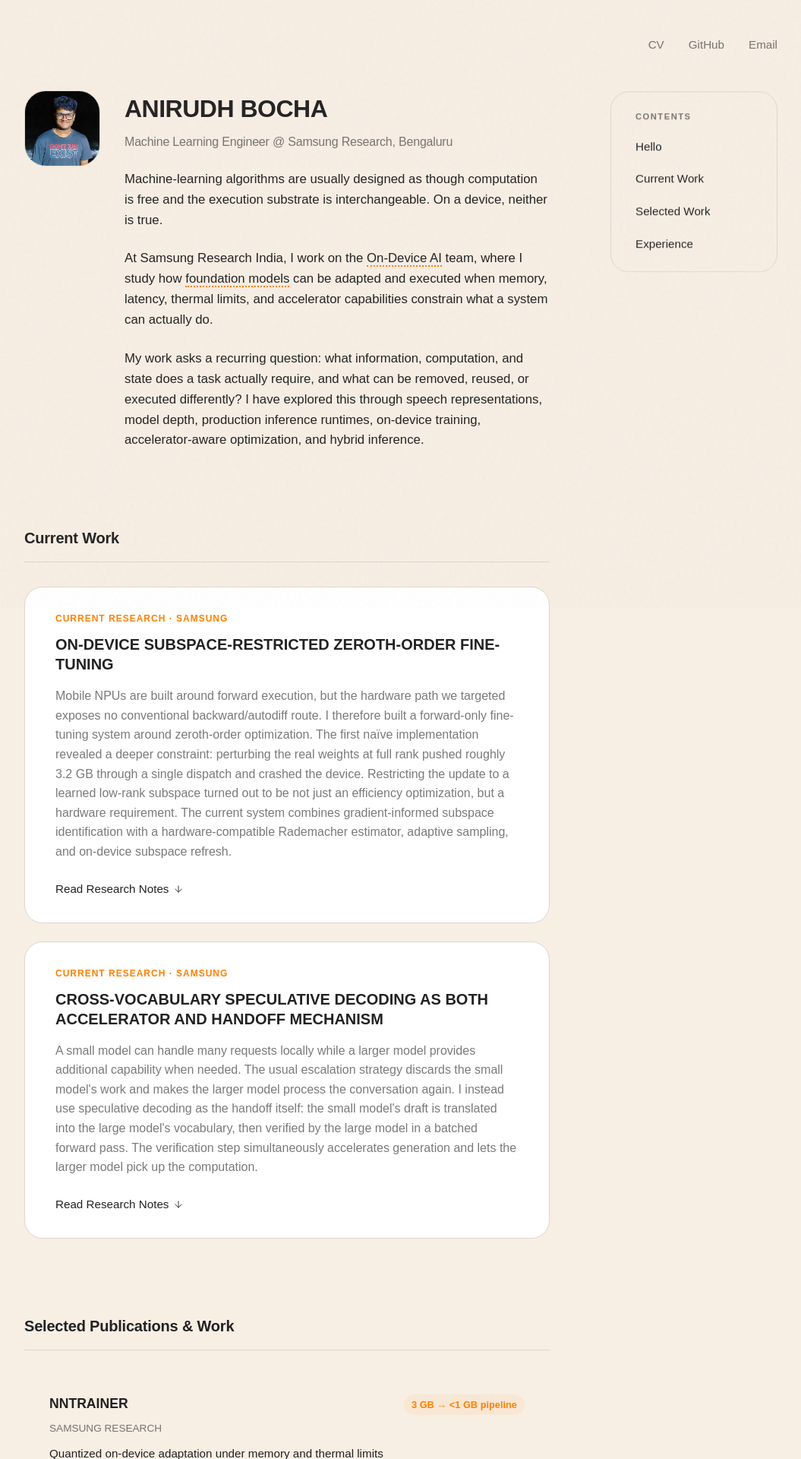
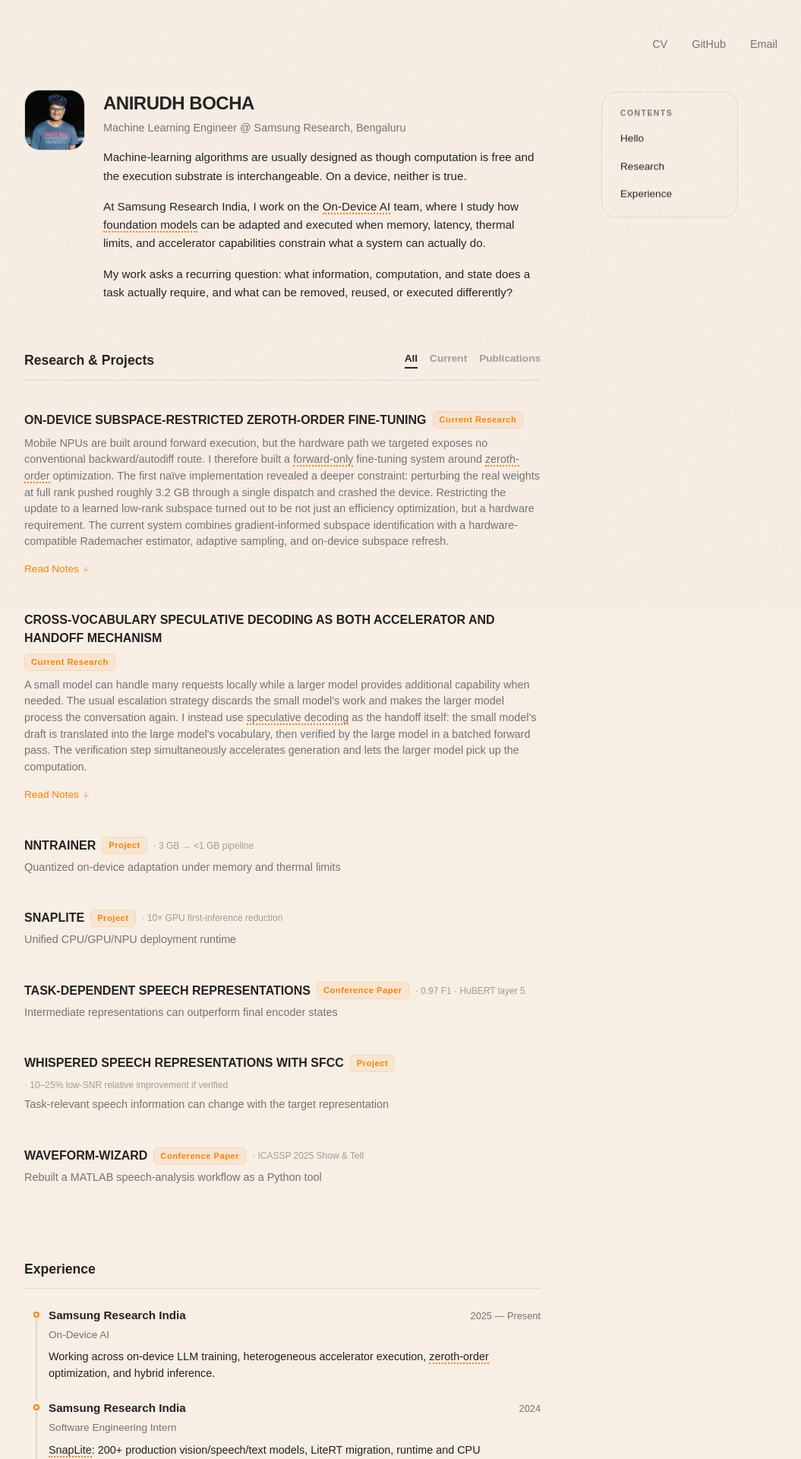
Before and after one commit to Anirudh1023/Anirudh1023.github.io, a Next.js app: page / in a window 1280 px wide. Shown: the top 1920 px of the page at 76% size, without its empty margins (112-1167 px from the left). Built offline with nearby package versions, Linux system fonts and the light colour scheme; a web font is replaced by a local one.

Commit message:
Ultra-compact Jivitesh-style redesign with tooltips, timeline, badges, and tabs

```diff
--- a/src/app/page.tsx
+++ b/src/app/page.tsx
@@ -6,6 +6,30 @@ import { siteContent } from "@/content/site";
 import { ResearchArticleModal } from "@/components/research/ArticleModal/ResearchArticleModal";
 import { AnimatePresence, motion } from "framer-motion";
 import { Icon2T } from "@/components/knockout/icons/Icons2T";
+
+const TOOLTIPS: Record<string, string> = {
+  "NNTrainer": "Samsung's open-source on-device Gen AI runtime.",
+  "zeroth-order": "Optimizing models without analytical gradients, using only forward passes.",
+  "speculative decoding": "Accelerating generation by using a small model to draft tokens and a large model to verify them.",
+  "HuBERT": "A self-supervised speech model that learns representations from raw audio.",
+  "Wav2Vec2.0": "A self-supervised speech model that learns representations from raw audio.",
+  "SnapLite": "Samsung's unified on-device deployment runtime.",
+  "forward-only": "Execution that does not use a backward pass (autodiff)."
+};
+
+function renderTextWithTooltips(text: string) {
+  const keys = Object.keys(TOOLTIPS).sort((a, b) => b.length - a.length);
+  const regex = new RegExp(`\\b(${keys.join('|')})\\b`, 'gi');
+  const parts = text.split(regex);
+
+  return parts.map((part, i) => {
+    const key = keys.find(k => k.toLowerCase() === part.toLowerCase());
+    if (key) {
+      return <Tooltip key={i} content={TOOLTIPS[key]}>{part}</Tooltip>;
+    }
+    return <span key={i}>{part}</span>;
+  });
+}
 
 function Tooltip({ children, content }: { children: React.ReactNode, content: React.ReactNode }) {
   const [show, setShow] = useState(false);
@@ -22,9 +46,9 @@ function Tooltip({ children, content }: { children: React.ReactNode, content: Re
             initial={{ opacity: 0, y: 5 }} animate={{ opacity: 1, y: 0 }} exit={{ opacity: 0, y: 5 }}
             style={{
               position: "absolute", bottom: "100%", left: "50%", transform: "translateX(-50%)",
-              marginBottom: 12, padding: "16px", background: KO.surface, border: `1px solid ${KO.border}`,
-              borderRadius: 16, fontSize: "0.85rem", color: KO.text, width: 280, zIndex: 100,
-              boxShadow: "0 12px 32px rgba(0,0,0,0.06)", pointerEvents: "none",
+              marginBottom: 10, padding: "12px 16px", background: KO.surface, border: `1px solid ${KO.border}`,
+              borderRadius: 12, fontSize: "0.8rem", color: KO.text, width: 240, zIndex: 100,
+              boxShadow: "0 8px 24px rgba(0,0,0,0.06)", pointerEvents: "none",
               fontWeight: 400, letterSpacing: 0, lineHeight: 1.5, whiteSpace: "normal"
             }}
           >
@@ -36,13 +60,34 @@ function Tooltip({ children, content }: { children: React.ReactNode, content: Re
   );
 }
 
+function Badge({ children }: { children: React.ReactNode }) {
+  return (
+    <span style={{
+      fontSize: "0.7rem",
+      padding: "2px 8px",
+      borderRadius: 6,
+      background: "rgba(255, 128, 0, 0.08)",
+      color: KO.accent,
+      border: `1px solid rgba(255, 128, 0, 0.15)`,
+      fontWeight: 600,
+      letterSpacing: "0.5px"
+    }}>
+      {children}
+    </span>
+  );
+}
+
 export default function Home() {
   const [activeModalId, setActiveModalId] = useState<string | null>(null);
+  const [activeTab, setActiveTab] = useState<"All" | "Current" | "Publications">("All");
 
   const activeArticleData =
     siteContent.projects.find(p => p.id === activeModalId) ||
     siteContent.selectedWork.find(w => w.id === activeModalId) ||
     null;
+
+  const displayProjects = activeTab === "All" || activeTab === "Current" ? siteContent.projects : [];
+  const displayWork = activeTab === "All" || activeTab === "Publications" ? siteContent.selectedWork : [];
 
   return (
     <main style={{ minHeight: "100vh", background: KO.bgPrimary, color: KO.text, overflow: activeModalId ? "hidden" : "auto", fontFamily: "'Satoshi-Variable', 'Satoshi', sans-serif" }}>
@@ -50,138 +95,158 @@ export default function Home() {
       {/* HEADER */}
       <header style={{ maxWidth: 1040, margin: "0 auto", padding: "48px 24px 32px 24px", display: "flex", justifyContent: "flex-end", alignItems: "center" }}>
         <div style={{ display: "flex", gap: 32 }}>
-          <a href={siteContent.identity.links.cv} target="_blank" style={{ color: KO.textDim, textDecoration: "none", fontSize: "0.95rem", fontWeight: 500, transition: "color 0.2s" }} onMouseOver={e => e.currentTarget.style.color = KO.text} onMouseOut={e => e.currentTarget.style.color = KO.textDim}>CV</a>
-          <a href={siteContent.identity.links.github} target="_blank" style={{ color: KO.textDim, textDecoration: "none", fontSize: "0.95rem", fontWeight: 500, transition: "color 0.2s" }} onMouseOver={e => e.currentTarget.style.color = KO.text} onMouseOut={e => e.currentTarget.style.color = KO.textDim}>GitHub</a>
-          <a href={siteContent.identity.links.email} style={{ color: KO.textDim, textDecoration: "none", fontSize: "0.95rem", fontWeight: 500, transition: "color 0.2s" }} onMouseOver={e => e.currentTarget.style.color = KO.text} onMouseOut={e => e.currentTarget.style.color = KO.textDim}>Email</a>
+          <a href={siteContent.identity.links.cv} target="_blank" style={{ color: KO.textDim, textDecoration: "none", fontSize: "0.9rem", fontWeight: 500, transition: "color 0.2s" }} onMouseOver={e => e.currentTarget.style.color = KO.text} onMouseOut={e => e.currentTarget.style.color = KO.textDim}>CV</a>
+          <a href={siteContent.identity.links.github} target="_blank" style={{ color: KO.textDim, textDecoration: "none", fontSize: "0.9rem", fontWeight: 500, transition: "color 0.2s" }} onMouseOver={e => e.currentTarget.style.color = KO.text} onMouseOut={e => e.currentTarget.style.color = KO.textDim}>GitHub</a>
+          <a href={siteContent.identity.links.email} style={{ color: KO.textDim, textDecoration: "none", fontSize: "0.9rem", fontWeight: 500, transition: "color 0.2s" }} onMouseOver={e => e.currentTarget.style.color = KO.text} onMouseOut={e => e.currentTarget.style.color = KO.textDim}>Email</a>
         </div>
       </header>
 
       <div style={{ maxWidth: 1040, margin: "0 auto", padding: "0 24px", paddingBottom: 120, display: "flex", gap: 80, alignItems: "flex-start" }}>
 
         {/* MAIN CONTENT */}
-        <div style={{ flex: 1, maxWidth: 720 }}>
+        <div style={{ flex: 1, maxWidth: 680 }}>
 
           {/* HERO */}
-          <section id="hello" style={{ marginBottom: 100, paddingTop: 16 }}>
-            <div style={{ display: "flex", gap: 32, alignItems: "flex-start", flexWrap: "wrap" }}>
-              <div style={{ width: 100, height: 100, borderRadius: 28, overflow: "hidden", flexShrink: 0, border: `1px solid ${KO.border}` }}>
+          <section id="hello" style={{ marginBottom: 64, paddingTop: 16 }}>
+            <div style={{ display: "flex", gap: 24, alignItems: "flex-start", flexWrap: "wrap" }}>
+              <div style={{ width: 80, height: 80, borderRadius: 20, overflow: "hidden", flexShrink: 0, border: `1px solid ${KO.border}` }}>
                 <img src="/profile.jpg" alt="Anirudh Bocha" style={{ width: "100%", height: "100%", objectFit: "cover" }} />
               </div>
               <div style={{ flex: 1, minWidth: 280 }}>
-                <h1 style={{ fontSize: "2rem", fontWeight: 700, margin: "0 0 8px 0", letterSpacing: "-0.5px", color: KO.text }}>
+                <h1 style={{ fontSize: "1.5rem", fontWeight: 700, margin: "0 0 4px 0", letterSpacing: "-0.5px", color: KO.text }}>
                   {siteContent.identity.name}
                 </h1>
-                <div style={{ fontSize: "1rem", color: KO.textDim, fontWeight: 500, marginBottom: 24, letterSpacing: "-0.2px" }}>
+                <div style={{ fontSize: "0.9rem", color: KO.textDim, fontWeight: 500, marginBottom: 16 }}>
                   Machine Learning Engineer @ Samsung Research, Bengaluru
                 </div>
-                <div style={{ display: "flex", flexDirection: "column", gap: 24 }}>
-                  <p style={{ fontSize: "1.05rem", color: KO.text, lineHeight: 1.6, margin: 0 }}>
+                <div style={{ display: "flex", flexDirection: "column", gap: 16 }}>
+                  <p style={{ fontSize: "0.95rem", color: KO.text, lineHeight: 1.6, margin: 0 }}>
                     Machine-learning algorithms are usually designed as though computation is free and the execution substrate is interchangeable. On a device, neither is true.
                   </p>
-                  <p style={{ fontSize: "1.05rem", color: KO.text, lineHeight: 1.6, margin: 0 }}>
-                    At Samsung Research India, I work on the <Tooltip content="Running machine learning directly on mobile chips (CPUs, GPUs, NPUs) rather than servers, optimizing for power, memory, and thermal limits.">On-Device AI</Tooltip> team, where I study how <Tooltip content="Large, general-purpose models like LLMs that require significant adaptation to run efficiently.">foundation models</Tooltip> can be adapted and executed when memory, latency, thermal limits, and accelerator capabilities constrain what a system can actually do.
+                  <p style={{ fontSize: "0.95rem", color: KO.text, lineHeight: 1.6, margin: 0 }}>
+                    At Samsung Research India, I work on the <Tooltip content="Running ML directly on mobile chips (CPUs, GPUs, NPUs) rather than servers.">On-Device AI</Tooltip> team, where I study how <Tooltip content="Large, general-purpose models like LLMs that require significant adaptation.">foundation models</Tooltip> can be adapted and executed when memory, latency, thermal limits, and accelerator capabilities constrain what a system can actually do.
                   </p>
-                  <p style={{ fontSize: "1.05rem", color: KO.text, lineHeight: 1.6, margin: 0 }}>
-                    My work asks a recurring question: what information, computation, and state does a task actually require, and what can be removed, reused, or executed differently? I have explored this through speech representations, model depth, production inference runtimes, on-device training, accelerator-aware optimization, and hybrid inference.
+                  <p style={{ fontSize: "0.95rem", color: KO.text, lineHeight: 1.6, margin: 0 }}>
+                    My work asks a recurring question: what information, computation, and state does a task actually require, and what can be removed, reused, or executed differently?
                   </p>
                 </div>
               </div>
             </div>
           </section>
 
-          {/* CURRENT WORK */}
-          <section id="current-work" style={{ marginBottom: 100 }}>
-            <h2 style={{ fontSize: "1.25rem", fontWeight: 700, margin: "0 0 32px 0", borderBottom: `1px solid ${KO.border}`, paddingBottom: 16, color: KO.text, letterSpacing: "-0.2px" }}>
-              Current Work
-            </h2>
-            <div style={{ display: "flex", flexDirection: "column", gap: 24 }}>
-              {siteContent.projects.map(proj => (
+          {/* RESEARCH & PROJECTS (Combined with Tabs) */}
+          <section id="research" style={{ marginBottom: 80 }}>
+            <div style={{ display: "flex", justifyContent: "space-between", alignItems: "center", borderBottom: `1px solid ${KO.border}`, paddingBottom: 12, marginBottom: 24 }}>
+              <h2 style={{ fontSize: "1.1rem", fontWeight: 700, margin: 0, color: KO.text }}>
+                Research & Projects
+              </h2>
+              <div style={{ display: "flex", gap: 16 }}>
+                {(["All", "Current", "Publications"] as const).map(tab => (
+                  <button
+                    key={tab}
+                    onClick={() => setActiveTab(tab)}
+                    style={{
+                      background: "none", border: "none", padding: 0, cursor: "pointer",
+                      fontSize: "0.85rem", fontWeight: 600,
+                      color: activeTab === tab ? KO.text : KO.textMute,
+                      borderBottom: activeTab === tab ? `2px solid ${KO.text}` : "2px solid transparent",
+                      paddingBottom: 4
+                    }}
+                  >
+                    {tab}
+                  </button>
+                ))}
+              </div>
+            </div>
+
+            <div style={{ display: "flex", flexDirection: "column", gap: 12 }}>
+
+              {/* CURRENT PROJECTS */}
+              {displayProjects.map(proj => (
                 <div
                   key={proj.id}
                   onClick={() => setActiveModalId(proj.id)}
                   style={{
-                    background: KO.surface,
-                    borderRadius: 24,
-                    border: `1px solid ${KO.border}`,
-                    padding: "32px 40px",
+                    padding: "16px",
+                    borderRadius: 16,
                     cursor: "pointer",
-                    transition: "transform 0.2s, box-shadow 0.2s"
+                    transition: "background 0.2s",
+                    marginLeft: -16,
+                    marginRight: -16
                   }}
-                  onMouseOver={(e) => { e.currentTarget.style.transform = "translateY(-2px)"; e.currentTarget.style.boxShadow = `0 12px 32px rgba(0,0,0,0.03)` }}
-                  onMouseOut={(e) => { e.currentTarget.style.transform = "none"; e.currentTarget.style.boxShadow = "none" }}
-                  className="mobile-padding"
+                  onMouseOver={(e) => { e.currentTarget.style.background = KO.surface; }}
+                  onMouseOut={(e) => { e.currentTarget.style.background = "transparent"; }}
                 >
-                  <div style={{ fontSize: "0.75rem", fontWeight: 600, color: KO.accent, marginBottom: 12, textTransform: "uppercase", letterSpacing: "1px" }}>
-                    {proj.category}
+                  <div style={{ display: "flex", gap: 8, alignItems: "center", marginBottom: 8, flexWrap: "wrap" }}>
+                    <h3 style={{ fontSize: "1rem", fontWeight: 700, margin: 0, color: KO.text }}>
+                      {proj.title}
+                    </h3>
+                    <Badge>{proj.category.includes("CURRENT") ? "Current Research" : proj.category}</Badge>
                   </div>
-                  <h3 style={{ fontSize: "1.25rem", fontWeight: 600, margin: "0 0 16px 0", lineHeight: 1.3, color: KO.text }}>
-                    {proj.title}
-                  </h3>
-                  <p style={{ fontSize: "1rem", color: KO.textDim, lineHeight: 1.6, margin: "0 0 24px 0" }}>
-                    {proj.homepageSummary}
+                  <p style={{ fontSize: "0.9rem", color: KO.textDim, lineHeight: 1.5, margin: "0 0 12px 0" }}>
+                    {renderTextWithTooltips(proj.homepageSummary)}
                   </p>
-                  <div style={{ display: "inline-flex", alignItems: "center", gap: 6, color: KO.text, fontWeight: 500, fontSize: "0.95rem" }}>
-                    Read Research Notes <Icon2T name="arrow" size={14} primary={KO.text} secondary="transparent" style={{ transform: "rotate(90deg)" }} />
+                  <div style={{ fontSize: "0.85rem", color: KO.accent, fontWeight: 500, display: "inline-flex", alignItems: "center", gap: 4 }}>
+                    Read Notes <Icon2T name="arrow" size={10} primary={KO.accent} secondary="transparent" style={{ transform: "rotate(90deg)" }} />
                   </div>
                 </div>
               ))}
-            </div>
-          </section>
 
-          {/* SELECTED WORK */}
-          <section id="selected-work" style={{ marginBottom: 100 }}>
-            <h2 style={{ fontSize: "1.25rem", fontWeight: 700, margin: "0 0 32px 0", borderBottom: `1px solid ${KO.border}`, paddingBottom: 16, color: KO.text, letterSpacing: "-0.2px" }}>
-              Selected Publications & Work
-            </h2>
-            <div style={{ display: "flex", flexDirection: "column", gap: 16 }}>
-              {siteContent.selectedWork.map(work => (
+              {/* SELECTED WORK */}
+              {displayWork.map(work => (
                 <div
                   key={work.id}
                   onClick={() => setActiveModalId(work.id)}
                   style={{
-                    background: KO.bgPrimary, /* Blends in by default */
-                    border: `1px solid transparent`,
-                    borderRadius: 20,
-                    padding: "24px 32px",
+                    padding: "16px",
+                    borderRadius: 16,
                     cursor: "pointer",
-                    transition: "all 0.2s"
+                    transition: "background 0.2s",
+                    marginLeft: -16,
+                    marginRight: -16
                   }}
-                  onMouseOver={(e) => { e.currentTarget.style.background = KO.surface; e.currentTarget.style.border = `1px solid ${KO.border}`; }}
-                  onMouseOut={(e) => { e.currentTarget.style.background = KO.bgPrimary; e.currentTarget.style.border = `1px solid transparent`; }}
-                  className="mobile-padding"
+                  onMouseOver={(e) => { e.currentTarget.style.background = KO.surface; }}
+                  onMouseOut={(e) => { e.currentTarget.style.background = "transparent"; }}
                 >
-                  <h3 style={{ fontSize: "1.1rem", fontWeight: 600, margin: "0 0 8px 0", display: "flex", justifyContent: "space-between", alignItems: "baseline", flexWrap: "wrap", gap: 8, color: KO.text }}>
-                    <span>{work.title}</span>
-                    <span style={{ fontSize: "0.8rem", color: KO.accent, fontWeight: 600, background: `${KO.accent}11`, padding: "4px 10px", borderRadius: 99 }}>{work.result}</span>
-                  </h3>
-                  <div style={{ fontSize: "0.85rem", color: KO.textDim, marginBottom: 12 }}>
-                    {work.metadata}
+                  <div style={{ display: "flex", gap: 8, alignItems: "center", marginBottom: 6, flexWrap: "wrap" }}>
+                    <h3 style={{ fontSize: "1rem", fontWeight: 700, margin: 0, color: KO.text }}>
+                      {work.title}
+                    </h3>
+                    <Badge>{work.metadata.includes("INTERSPEECH") || work.metadata.includes("ICASSP") ? "Conference Paper" : "Project"}</Badge>
+                    <span style={{ fontSize: "0.75rem", color: KO.textMute, fontWeight: 500 }}>· {work.result}</span>
                   </div>
-                  <p style={{ fontSize: "0.95rem", color: KO.text, lineHeight: 1.5, margin: 0 }}>
-                    {work.teaser}
+                  <p style={{ fontSize: "0.9rem", color: KO.textDim, lineHeight: 1.5, margin: 0 }}>
+                    {renderTextWithTooltips(work.teaser)}
                   </p>
                 </div>
               ))}
             </div>
           </section>
 
-          {/* EXPERIENCE */}
+          {/* EXPERIENCE (Timeline) */}
           <section id="experience" style={{ marginBottom: 40 }}>
-            <h2 style={{ fontSize: "1.25rem", fontWeight: 700, margin: "0 0 32px 0", borderBottom: `1px solid ${KO.border}`, paddingBottom: 16, color: KO.text, letterSpacing: "-0.2px" }}>
+            <h2 style={{ fontSize: "1.1rem", fontWeight: 700, margin: "0 0 24px 0", borderBottom: `1px solid ${KO.border}`, paddingBottom: 12, color: KO.text }}>
               Experience
             </h2>
-            <div style={{ display: "flex", flexDirection: "column", gap: 32, paddingLeft: 16 }}>
+            <div style={{ display: "flex", flexDirection: "column", gap: 24, paddingLeft: 12 }}>
               {siteContent.experience.map((exp, i) => (
-                <div key={i} style={{ display: "flex", flexDirection: "column", gap: 6, position: "relative" }}>
+                <div key={i} style={{ display: "flex", flexDirection: "column", gap: 4, position: "relative", paddingLeft: 20 }}>
+
+                  {/* Timeline continuous line */}
+                  {i !== siteContent.experience.length - 1 && (
+                    <div style={{ position: "absolute", left: 3, top: 16, bottom: -24, width: 2, background: KO.border }} />
+                  )}
                   {/* Timeline dot */}
-                  <div style={{ position: "absolute", left: -16, top: 8, width: 6, height: 6, borderRadius: "50%", background: KO.border }} />
+                  <div style={{ position: "absolute", left: 0, top: 6, width: 8, height: 8, borderRadius: "50%", background: KO.bgPrimary, border: `2px solid ${KO.accent}` }} />
 
                   <div style={{ display: "flex", justifyContent: "space-between", alignItems: "baseline", flexWrap: "wrap", gap: 8 }}>
-                    <div style={{ fontSize: "1.1rem", fontWeight: 600, color: KO.text }}>{exp.org}</div>
-                    <div style={{ fontSize: "0.85rem", color: KO.textDim, fontWeight: 500 }}>{exp.dates}</div>
+                    <div style={{ fontSize: "0.95rem", fontWeight: 700, color: KO.text }}>{exp.org}</div>
+                    <div style={{ fontSize: "0.8rem", color: KO.textDim, fontWeight: 500 }}>{exp.dates}</div>
                   </div>
-                  <div style={{ fontSize: "0.95rem", color: KO.textDim, fontWeight: 500, marginBottom: 4 }}>{exp.role}</div>
-                  <div style={{ fontSize: "0.95rem", color: KO.text, lineHeight: 1.6 }}>{exp.desc}</div>
+                  <div style={{ fontSize: "0.85rem", color: KO.textDim, fontWeight: 500, marginBottom: 4 }}>{exp.role}</div>
+                  <div style={{ fontSize: "0.9rem", color: KO.text, lineHeight: 1.5 }}>
+                    {renderTextWithTooltips(exp.desc)}
+                  </div>
                 </div>
               ))}
             </div>
@@ -190,23 +255,22 @@ export default function Home() {
         </div>
 
         {/* RIGHT VERTICAL NAV */}
-        <div className="mobile-hide" style={{ width: 220, position: "sticky", top: 120 }}>
+        <div className="mobile-hide" style={{ width: 180, position: "sticky", top: 120 }}>
           <div style={{
-            padding: "24px 32px",
+            padding: "20px 24px",
             background: "rgba(247, 238, 228, 0.4)",
             backdropFilter: "blur(24px)",
             WebkitBackdropFilter: "blur(24px)",
-            borderRadius: 24,
+            borderRadius: 20,
             border: `1px solid ${KO.border}`,
             display: "flex",
             flexDirection: "column",
-            gap: 20
+            gap: 16
           }}>
-            <div style={{ fontSize: "0.7rem", fontWeight: 700, letterSpacing: "1.5px", color: KO.textDim, textTransform: "uppercase" }}>CONTENTS</div>
-            <a href="#hello" style={{ color: KO.text, textDecoration: "none", fontSize: "0.95rem", fontWeight: 500 }}>Hello</a>
-            <a href="#current-work" style={{ color: KO.text, textDecoration: "none", fontSize: "0.95rem", fontWeight: 500 }}>Current Work</a>
-            <a href="#selected-work" style={{ color: KO.text, textDecoration: "none", fontSize: "0.95rem", fontWeight: 500 }}>Selected Work</a>
-            <a href="#experience" style={{ color: KO.text, textDecoration: "none", fontSize: "0.95rem", fontWeight: 500 }}>Experience</a>
+            <div style={{ fontSize: "0.65rem", fontWeight: 700, letterSpacing: "1.5px", color: KO.textDim, textTransform: "uppercase" }}>CONTENTS</div>
+            <a href="#hello" style={{ color: KO.text, textDecoration: "none", fontSize: "0.85rem", fontWeight: 500 }}>Hello</a>
+            <a href="#research" style={{ color: KO.text, textDecoration: "none", fontSize: "0.85rem", fontWeight: 500 }}>Research</a>
+            <a href="#experience" style={{ color: KO.text, textDecoration: "none", fontSize: "0.85rem", fontWeight: 500 }}>Experience</a>
           </div>
         </div>
 
```
